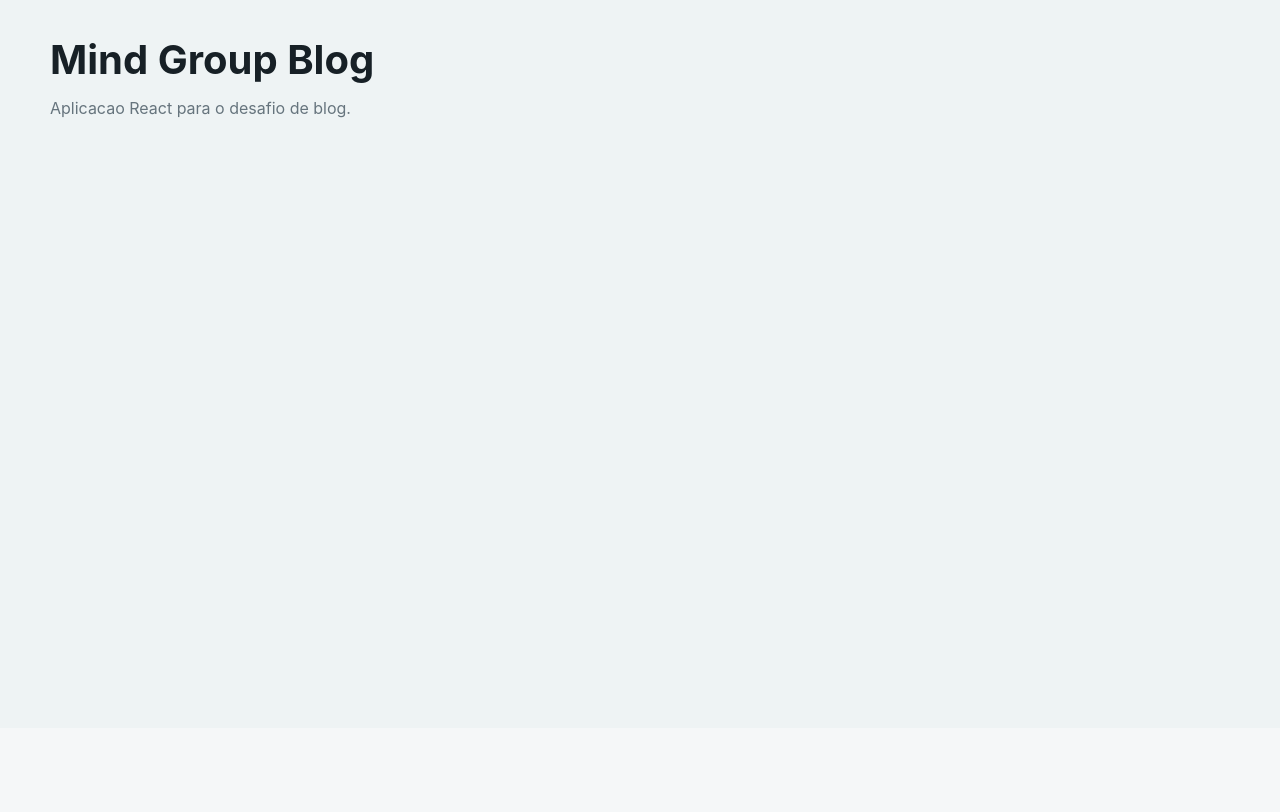
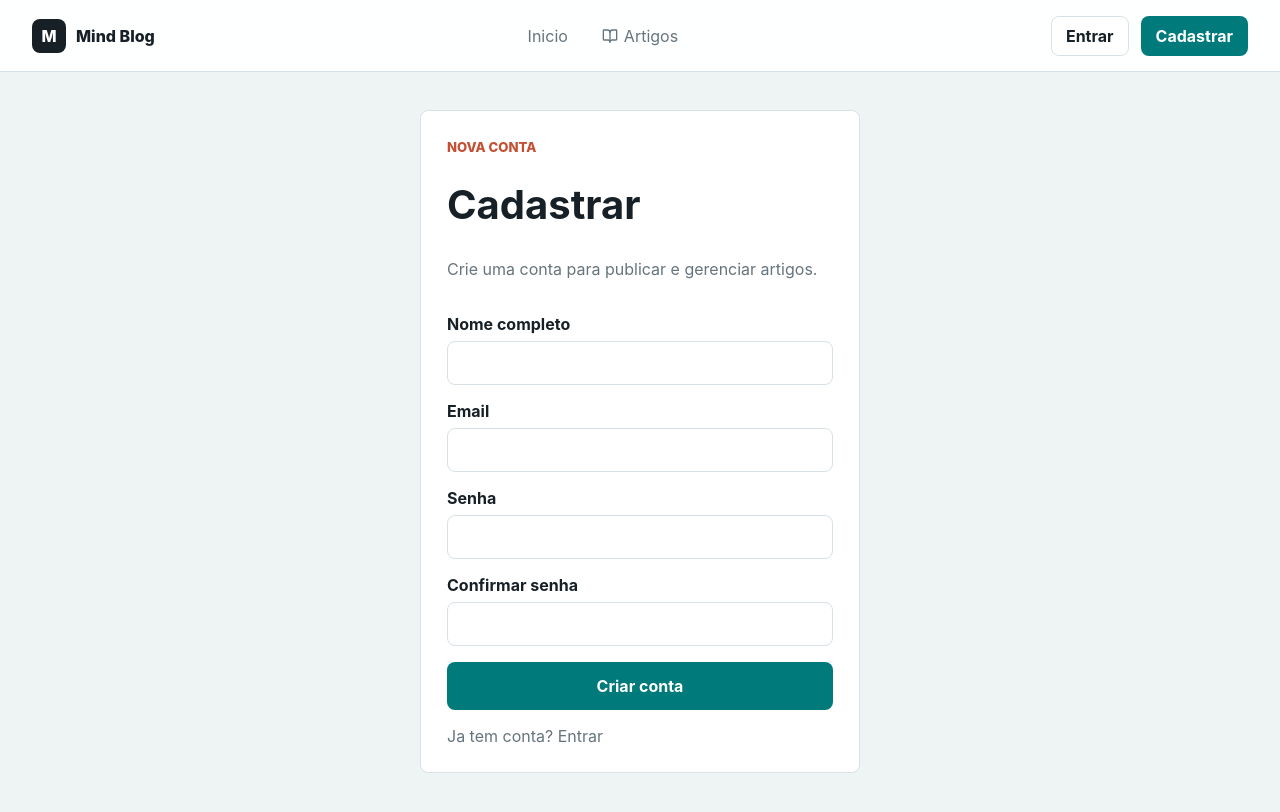
Before and after one commit to devAndreotti/mind-group-blog-frontend, a React (Vite) app: page /register in a window 1280 px wide. Shown: the top 812 px of the page. Built offline with nearby package versions, Linux system fonts and the light colour scheme; no server answers.

Commit message:
feat: implement auth pages

```diff
--- a/src/App.tsx
+++ b/src/App.tsx
@@ -1,6 +1,15 @@
+import { Navigate, Route, Routes } from "react-router-dom";
+import { Layout } from "./components/Layout";
+import { Login } from "./pages/Login";
+import { Register } from "./pages/Register";
+
 export const App = () => (
-  <main className="page">
-    <h1>Mind Group Blog</h1>
-    <p>Aplicacao React para o desafio de blog.</p>
-  </main>
+  <Routes>
+    <Route element={<Layout />}>
+      <Route index element={<Navigate to="/login" replace />} />
+      <Route path="login" element={<Login />} />
+      <Route path="register" element={<Register />} />
+      <Route path="*" element={<Navigate to="/login" replace />} />
+    </Route>
+  </Routes>
 );
--- /dev/null
+++ b/src/components/Layout.tsx
@@ -0,0 +1,71 @@
+import { BookOpen, LogOut, PenLine, ShieldCheck, UserRound } from "lucide-react";
+import { Link, NavLink, Outlet, useNavigate } from "react-router-dom";
+import { useAuth } from "../context/AuthContext";
+
+export const Layout = () => {
+  const { user, logout } = useAuth();
+  const navigate = useNavigate();
+
+  const handleLogout = () => {
+    logout();
+    navigate("/");
+  };
+
+  return (
+    <div className="app-shell">
+      <header className="topbar">
+        <Link to="/" className="brand" aria-label="Mind Group Blog">
+          <span className="brand-mark">M</span>
+          <span>Mind Blog</span>
+        </Link>
+
+        <nav className="nav-links" aria-label="Navegacao principal">
+          <NavLink to="/" end>
+            Inicio
+          </NavLink>
+          <NavLink to="/articles">
+            <BookOpen size={16} />
+            Artigos
+          </NavLink>
+          {user && (
+            <NavLink to="/dashboard">
+              <ShieldCheck size={16} />
+              Dashboard
+            </NavLink>
+          )}
+        </nav>
+
+        <div className="topbar-actions">
+          {user ? (
+            <>
+              <span className="user-chip">
+                <UserRound size={15} />
+                {user.name}
+              </span>
+              <Link to="/articles/new" className="button button-primary">
+                <PenLine size={16} />
+                Novo
+              </Link>
+              <button className="icon-button" onClick={handleLogout} aria-label="Sair">
+                <LogOut size={18} />
+              </button>
+            </>
+          ) : (
+            <>
+              <Link to="/login" className="button button-ghost">
+                Entrar
+              </Link>
+              <Link to="/register" className="button button-primary">
+                Cadastrar
+              </Link>
+            </>
+          )}
+        </div>
+      </header>
+
+      <main>
+        <Outlet />
+      </main>
+    </div>
+  );
+};
--- /dev/null
+++ b/src/pages/Login.tsx
@@ -0,0 +1,69 @@
+import { FormEvent, useState } from "react";
+import { Link, useLocation, useNavigate } from "react-router-dom";
+import { useAuth } from "../context/AuthContext";
+import { getErrorMessage } from "../utils";
+
+export const Login = () => {
+  const { login } = useAuth();
+  const navigate = useNavigate();
+  const location = useLocation();
+  const [email, setEmail] = useState("");
+  const [password, setPassword] = useState("");
+  const [error, setError] = useState("");
+  const [loading, setLoading] = useState(false);
+
+  const handleSubmit = async (event: FormEvent) => {
+    event.preventDefault();
+    setLoading(true);
+    setError("");
+
+    try {
+      await login(email, password);
+      navigate((location.state as { from?: string } | null)?.from ?? "/dashboard");
+    } catch (err) {
+      setError(getErrorMessage(err));
+    } finally {
+      setLoading(false);
+    }
+  };
+
+  return (
+    <section className="page auth-page">
+      <form className="auth-card" onSubmit={handleSubmit}>
+        <p className="eyebrow">Acesso</p>
+        <h1>Entrar</h1>
+        <p>Use uma conta autorizada para gerenciar artigos.</p>
+
+        {error && <div className="alert">{error}</div>}
+
+        <label>
+          Email
+          <input
+            type="email"
+            value={email}
+            onChange={(event) => setEmail(event.target.value)}
+            required
+          />
+        </label>
+
+        <label>
+          Senha
+          <input
+            type="password"
+            value={password}
+            onChange={(event) => setPassword(event.target.value)}
+            required
+          />
+        </label>
+
+        <button className="button button-primary button-large" disabled={loading}>
+          {loading ? "Entrando..." : "Entrar"}
+        </button>
+
+        <span className="muted">
+          Nao tem conta? <Link to="/register">Cadastrar</Link>
+        </span>
+      </form>
+    </section>
+  );
+};
--- /dev/null
+++ b/src/pages/Register.tsx
@@ -0,0 +1,94 @@
+import { FormEvent, useState } from "react";
+import { Link, useNavigate } from "react-router-dom";
+import { useAuth } from "../context/AuthContext";
+import { getErrorMessage } from "../utils";
+
+export const Register = () => {
+  const { register } = useAuth();
+  const navigate = useNavigate();
+  const [form, setForm] = useState({
+    name: "",
+    email: "",
+    password: "",
+    confirmPassword: ""
+  });
+  const [error, setError] = useState("");
+  const [loading, setLoading] = useState(false);
+
+  const handleSubmit = async (event: FormEvent) => {
+    event.preventDefault();
+    setLoading(true);
+    setError("");
+
+    try {
+      await register(form);
+      navigate("/dashboard");
+    } catch (err) {
+      setError(getErrorMessage(err));
+    } finally {
+      setLoading(false);
+    }
+  };
+
+  return (
+    <section className="page auth-page">
+      <form className="auth-card" onSubmit={handleSubmit}>
+        <p className="eyebrow">Nova conta</p>
+        <h1>Cadastrar</h1>
+        <p>Crie uma conta para publicar e gerenciar artigos.</p>
+
+        {error && <div className="alert">{error}</div>}
+
+        <label>
+          Nome completo
+          <input
+            value={form.name}
+            onChange={(event) => setForm({ ...form, name: event.target.value })}
+            required
+            minLength={3}
+          />
+        </label>
+
+        <label>
+          Email
+          <input
+            type="email"
+            value={form.email}
+            onChange={(event) => setForm({ ...form, email: event.target.value })}
+            required
+          />
+        </label>
+
+        <label>
+          Senha
+          <input
+            type="password"
+            value={form.password}
+            onChange={(event) => setForm({ ...form, password: event.target.value })}
+            required
+            minLength={6}
+          />
+        </label>
+
+        <label>
+          Confirmar senha
+          <input
+            type="password"
+            value={form.confirmPassword}
+            onChange={(event) => setForm({ ...form, confirmPassword: event.target.value })}
+            required
+            minLength={6}
+          />
+        </label>
+
+        <button className="button button-primary button-large" disabled={loading}>
+          {loading ? "Criando..." : "Criar conta"}
+        </button>
+
+        <span className="muted">
+          Ja tem conta? <Link to="/login">Entrar</Link>
+        </span>
+      </form>
+    </section>
+  );
+};
```
